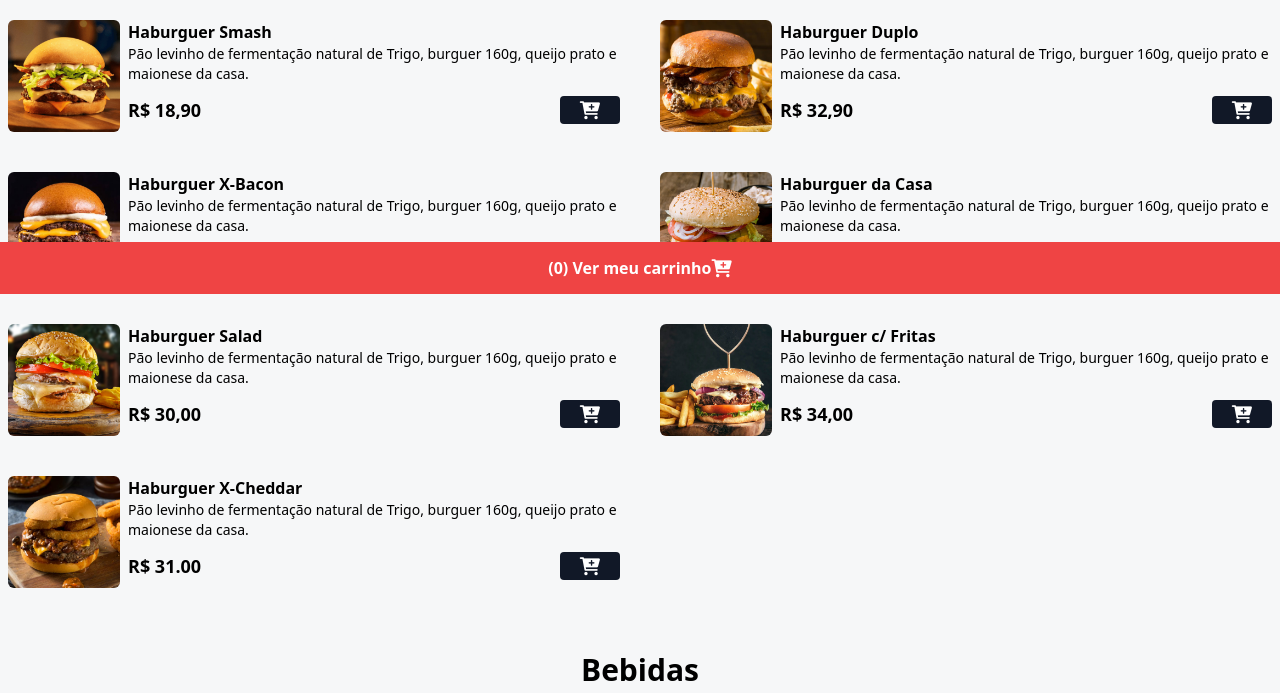
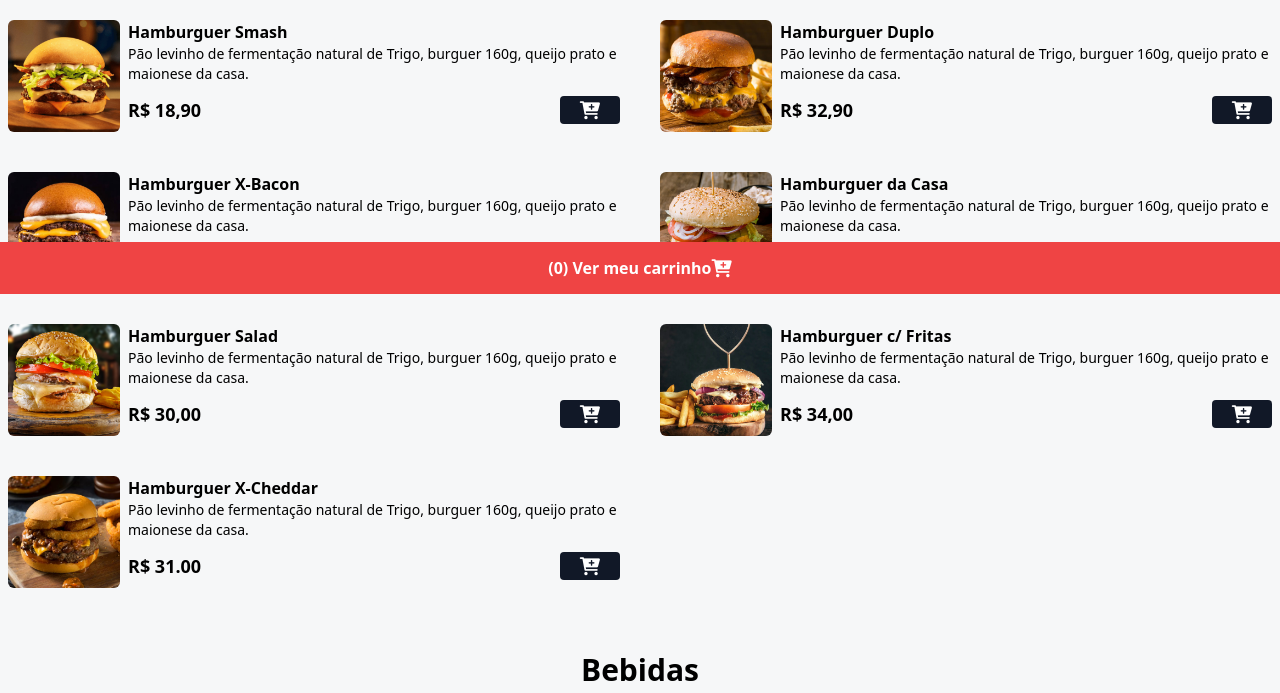
Before and after one commit to Yan10Albuquerque/Dev-Burguer-, a website: page index.html in a window 1280 px wide. Shown: the part 506-1199 px from the top of the page. Drawn offline with nearby package versions, Linux system fonts and the light colour scheme.

Commit message:
version 1.0.1

```diff
--- a/index.html
+++ b/index.html
@@ -47,7 +47,7 @@
                 class="w-28 h-28 rounded-md hover:scale-110 hover:-rotate-2 duration-300"
                 >
                 <div >
-                        <p class="font-bold">Haburguer Smash</p>
+                        <p class="font-bold">Hamburguer Smash</p>
                         <p class="text-sm">Pão levinho de fermentação natural de Trigo, burguer 160g, queijo prato e maionese da casa.</p>
 
                     <div class="flex items-center gap-2 justify-between mt-3">
@@ -67,13 +67,13 @@
                 class="w-28 h-28 rounded-md hover:scale-110 hover:-rotate-2 duration-300"
                 >
                 <div >
-                        <p class="font-bold">Haburguer Duplo</p>
+                        <p class="font-bold">Hamburguer Duplo</p>
                         <p class="text-sm">Pão levinho de fermentação natural de Trigo, burguer 160g, queijo prato e maionese da casa.</p>
 
                     <div class="flex items-center gap-2 justify-between mt-3">
                         <p class="font-bold text-lg">R$ 32,90</p>
                         <button class="bg-gray-900 px-5 rounded add-to-cart-btn"
-                        data-name="Haburguer Duplo"
+                        data-name="Hamburguer Duplo"
                         data-price="32.90">
                             <i class="fa fa-cart-plus text-lg text-white"></i>
                         </button>
@@ -87,13 +87,13 @@
                 class="w-28 h-28 rounded-md hover:scale-110 hover:-rotate-2 duration-300"
                 >
                 <div >
-                        <p class="font-bold">Haburguer X-Bacon</p>
+                        <p class="font-bold">Hamburguer X-Bacon</p>
                         <p class="text-sm">Pão levinho de fermentação natural de Trigo, burguer 160g, queijo prato e maionese da casa.</p>
 
                     <div class="flex items-center gap-2 justify-between mt-3">
                         <p class="font-bold text-lg">R$ 35,90</p>
                         <button class="bg-gray-900 px-5 rounded add-to-cart-btn"
-                        data-name="Haburguer X-Bacon"
+                        data-name="Hamburguer X-Bacon"
                         data-price="35.90">
                             <i class="fa fa-cart-plus text-lg text-white"></i>
                         </button>
@@ -107,13 +107,13 @@
                 class="w-28 h-28 rounded-md hover:scale-110 hover:-rotate-2 duration-300"
                 >
                 <div >
-                        <p class="font-bold">Haburguer da Casa</p>
+                        <p class="font-bold">Hamburguer da Casa</p>
                         <p class="text-sm">Pão levinho de fermentação natural de Trigo, burguer 160g, queijo prato e maionese da casa.</p>
 
                     <div class="flex items-center gap-2 justify-between mt-3">
                         <p class="font-bold text-lg">R$ 30,00</p>
                         <button class="bg-gray-900 px-5 rounded add-to-cart-btn"
-                        data-name="Haburguer da Casa"
+                        data-name="Hamburguer da Casa"
                         data-price="30.00">
                             <i class="fa fa-cart-plus text-lg text-white"></i>
                         </button>
@@ -127,13 +127,13 @@
                 class="w-28 h-28 rounded-md hover:scale-110 hover:-rotate-2 duration-300"
                 >
                 <div >
-                        <p class="font-bold">Haburguer Salad </p>
+                        <p class="font-bold">Hamburguer Salad </p>
                         <p class="text-sm">Pão levinho de fermentação natural de Trigo, burguer 160g, queijo prato e maionese da casa.</p>
 
                     <div class="flex items-center gap-2 justify-between mt-3">
                         <p class="font-bold text-lg">R$ 30,00</p>
                         <button class="bg-gray-900 px-5 rounded add-to-cart-btn"
-                        data-name="Haburguer Salad"
+                        data-name="Hamburguer Salad"
                         data-price="30.00">
                             <i class="fa fa-cart-plus text-lg text-white"></i>
                         </button>
@@ -147,13 +147,13 @@
                 class="w-28 h-28 rounded-md hover:scale-110 hover:-rotate-2 duration-300"
                 >
                 <div >
-                        <p class="font-bold">Haburguer c/ Fritas</p>
+                        <p class="font-bold">Hamburguer c/ Fritas</p>
                         <p class="text-sm">Pão levinho de fermentação natural de Trigo, burguer 160g, queijo prato e maionese da casa.</p>
 
                     <div class="flex items-center gap-2 justify-between mt-3">
                         <p class="font-bold text-lg">R$ 34,00</p>
                         <button class="bg-gray-900 px-5 rounded add-to-cart-btn"
-                        data-name="Haburguer c/ Fritas"
+                        data-name="Hamburguer c/ Fritas"
                         data-price="34.00">
                             <i class="fa fa-cart-plus text-lg text-white"></i>
                         </button>
@@ -167,13 +167,13 @@
                 class="w-28 h-28 rounded-md hover:scale-110 hover:-rotate-2 duration-300"
                 >
                 <div >
-                        <p class="font-bold">Haburguer X-Cheddar</p>
+                        <p class="font-bold">Hamburguer X-Cheddar</p>
                         <p class="text-sm">Pão levinho de fermentação natural de Trigo, burguer 160g, queijo prato e maionese da casa.</p>
 
                     <div class="flex items-center gap-2 justify-between mt-3">
                         <p class="font-bold text-lg">R$ 31.00</p>
                         <button class="bg-gray-900 px-5 rounded add-to-cart-btn"
-                        data-name="Haburguer X-Cheddar"
+                        data-name="Hamburguer X-Cheddar"
                         data-price="31.00">
                             <i class="fa fa-cart-plus text-lg text-white"></i>
                         </button>
```
